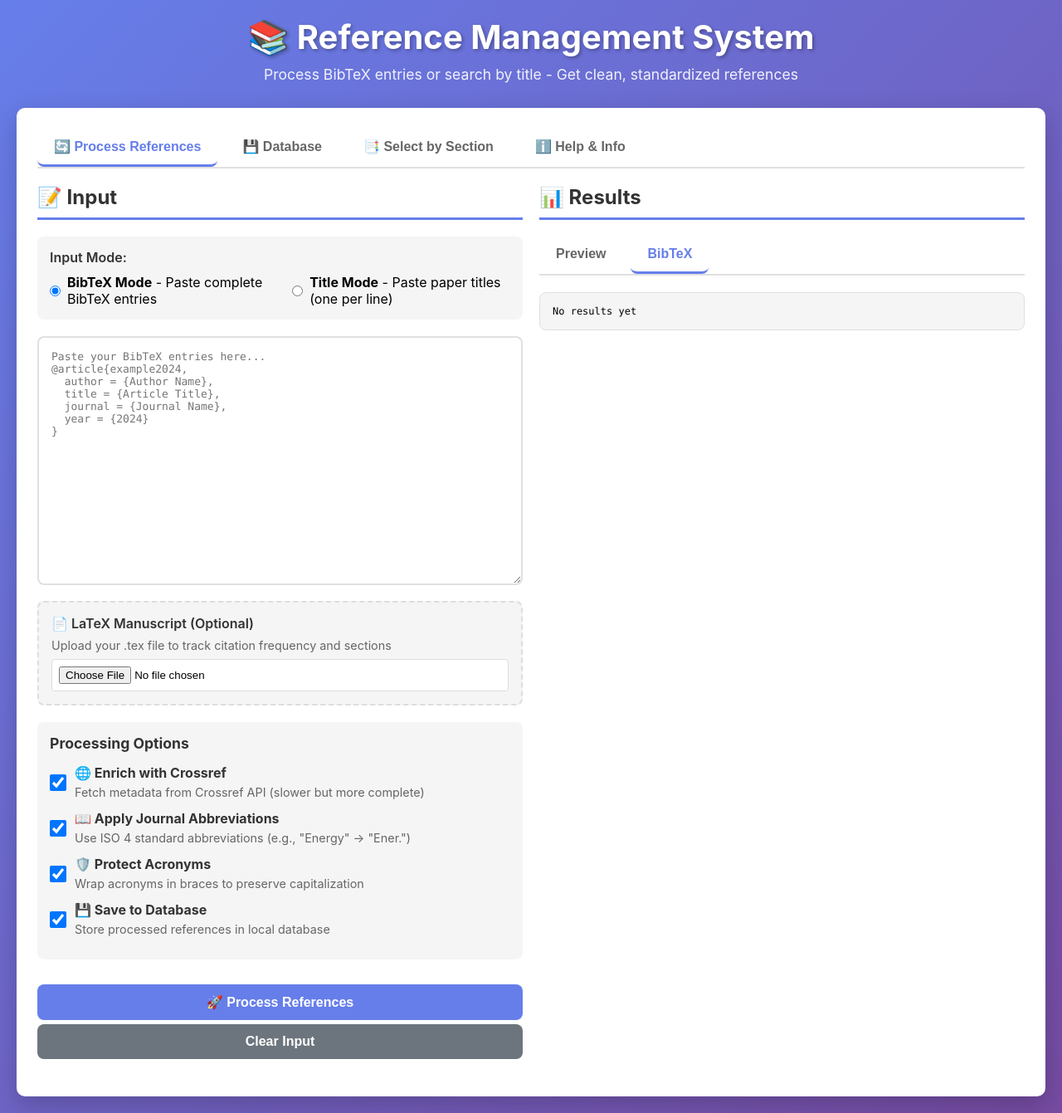
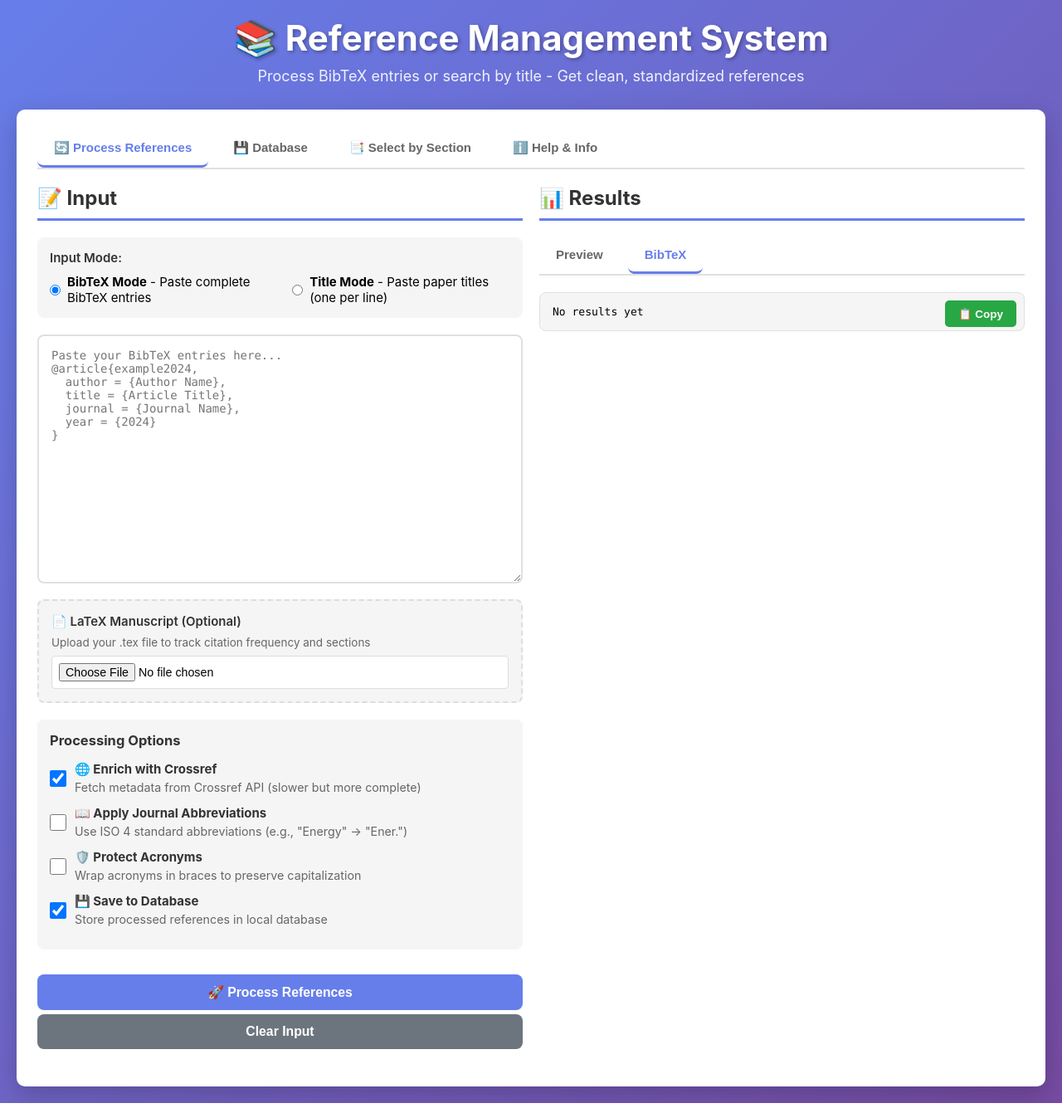
Before and after one commit to mnoorchenar/scopus, a Flask app: page / in a window 1280 px wide, after a click on "BibTeX". Shown: the whole page at 83% size. Run offline with Flask 3, Linux system fonts and the light colour scheme; data that the repository does not hold is empty; parts of the project's set-up code (start-up, migrations or seed data) failed here and were passed over.

Commit message:
Update 2026-01-30 20:17:14

```diff
--- a/templates/index.html
+++ b/templates/index.html
@@ -13,6 +13,7 @@
 
         body {
             font-family: -apple-system, BlinkMacSystemFont, 'Segoe UI', Roboto, Oxygen, Ubuntu, Cantarell, sans-serif;
+            font-size: 15px;
             background: linear-gradient(135deg, #667eea 0%, #764ba2 100%);
             min-height: 100vh;
             padding: 20px;
@@ -30,13 +31,13 @@
         }
 
         header h1 {
-            font-size: 2.5em;
+            font-size: 2.8em;
             margin-bottom: 10px;
             text-shadow: 2px 2px 4px rgba(0,0,0,0.3);
         }
 
         header p {
-            font-size: 1.1em;
+            font-size: 1.2em;
             opacity: 0.9;
         }
 
@@ -69,7 +70,7 @@
             border: 2px solid #e0e0e0;
             border-radius: 8px;
             font-family: 'Monaco', 'Courier New', monospace;
-            font-size: 13px;
+            font-size: 14px;
             resize: vertical;
             transition: border-color 0.3s;
         }
@@ -110,11 +111,12 @@
             color: #333;
             display: block;
             margin-bottom: 3px;
+            font-size: 1em;
         }
 
         .option-group label span {
             color: #666;
-            font-size: 0.9em;
+            font-size: 0.95em;
         }
 
         button {
@@ -123,7 +125,7 @@
             padding: 12px 30px;
             border: none;
             border-radius: 8px;
-            font-size: 1em;
+            font-size: 1.05em;
             cursor: pointer;
             transition: all 0.3s;
             font-weight: 600;
@@ -186,6 +188,7 @@
             border-bottom: 3px solid transparent;
             cursor: pointer;
             font-weight: 600;
+            font-size: 1em;
             width: auto;
             margin: 0;
             transition: all 0.3s;
@@ -262,12 +265,38 @@
             border-radius: 8px;
             margin-top: 15px;
             font-family: 'Monaco', 'Courier New', monospace;
-            font-size: 12px;
+            font-size: 13px;
             white-space: pre-wrap;
             word-break: break-word;
             border: 1px solid #e0e0e0;
             max-height: 400px;
             overflow-y: auto;
+            position: relative;
+        }
+
+        .copy-btn {
+            position: absolute;
+            top: 10px;
+            right: 10px;
+            background: #28a745;
+            color: white;
+            border: none;
+            padding: 8px 16px;
+            border-radius: 5px;
+            cursor: pointer;
+            font-size: 0.9em;
+            font-weight: 600;
+            width: auto;
+            margin: 0;
+            z-index: 10;
+        }
+
+        .copy-btn:hover {
+            background: #218838;
+        }
+
+        .copy-btn.copied {
+            background: #667eea;
         }
 
         .error {
@@ -397,7 +427,12 @@
             display: block;
             margin-bottom: 8px;
             font-weight: 600;
+            font-size: 1em;
             color: #333;
+        }
+
+        .file-upload p {
+            font-size: 0.95em;
         }
 
         .file-upload input[type="file"] {
@@ -406,6 +441,7 @@
             border: 1px solid #ddd;
             border-radius: 4px;
             background: white;
+            font-size: 0.95em;
         }
 
         .section-filter {
@@ -467,7 +505,11 @@
             padding: 12px;
             border-radius: 8px;
             margin: 10px 0;
-            font-size: 0.9em;
+            font-size: 0.95em;
+        }
+
+        .mode-selector {
+            font-size: 1em;
         }
     </style>
 </head>
@@ -588,7 +630,10 @@
                         </div>
 
                         <div id="bibtex" class="tab-content">
-                            <div id="bibtexPreview" class="bibtex-preview">No results yet</div>
+                            <div style="position: relative;">
+                                <button class="copy-btn" onclick="copyBibTeX()" id="copyButton">📋 Copy</button>
+                                <div id="bibtexPreview" class="bibtex-preview">No results yet</div>
+                            </div>
                         </div>
 
                         <div class="message" id="resultMessage"></div>
@@ -887,13 +932,11 @@
             tableHtml += '</tbody></table>';
             resultsTable.innerHTML = tableHtml;
 
+            // BibTeX preview - use Final_BibTeX from backend (respects abbreviate/protect settings)
             let bibtexText = '';
-            const displayFullData = data.full_data.slice(0, previewLimit);
+            const displayFullData = data.data.slice(0, previewLimit);
             displayFullData.forEach(row => {
-                const bibField = document.getElementById('protectCheckbox').checked ?
-                    'Crossref_BibTeX_Protected' :
-                    'Crossref_BibTeX_Abbrev';
-                bibtexText += (row[bibField] || row.BibTeX) + '\n\n';
+                bibtexText += (row.Final_BibTeX || row.BibTeX || '') + '\n\n';
             });
 
             if (hasMore) {
@@ -901,6 +944,24 @@
             }
 
             bibtexPreview.textContent = bibtexText;
+        }
+
+        function copyBibTeX() {
+            const bibtexText = document.getElementById('bibtexPreview').textContent;
+            const button = document.getElementById('copyButton');
+
+            navigator.clipboard.writeText(bibtexText).then(() => {
+                button.textContent = '✅ Copied!';
+                button.classList.add('copied');
+
+                setTimeout(() => {
+                    button.textContent = '📋 Copy';
+                    button.classList.remove('copied');
+                }, 2000);
+            }).catch(err => {
+                console.error('Failed to copy:', err);
+                alert('Failed to copy to clipboard');
+            });
         }
 
         async function loadDatabaseEntries() {
```
Also changed, not shown: other parts of templates/index.html (+21 -18 lines).
